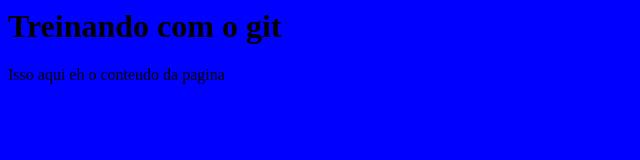
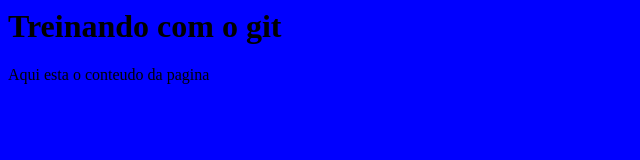
Before and after one commit to Machabane/curso-git-branch, a plain HTML site: page index.html in a window 1280 px wide. Shown: the full height of the page, 0-640 px from the left. Drawn offline with Linux system fonts and the light colour scheme.

Commit message:
alterando o conteúdo da pagina

```diff
--- a/index.html
+++ b/index.html
@@ -6,7 +6,7 @@
         <h1>Treinando com o git</h1>
 
 	<main>
-	    Isso aqui eh o conteudo da pagina
+	    Aqui esta o conteudo da pagina
     </main>
     </body>
 </html>
```
